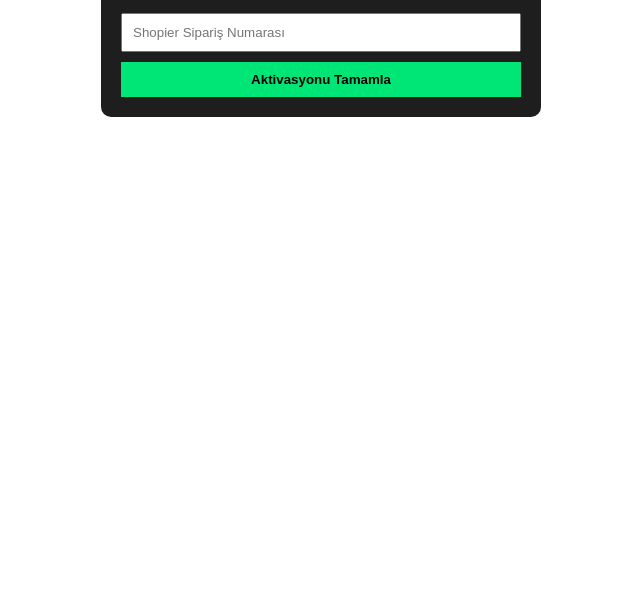
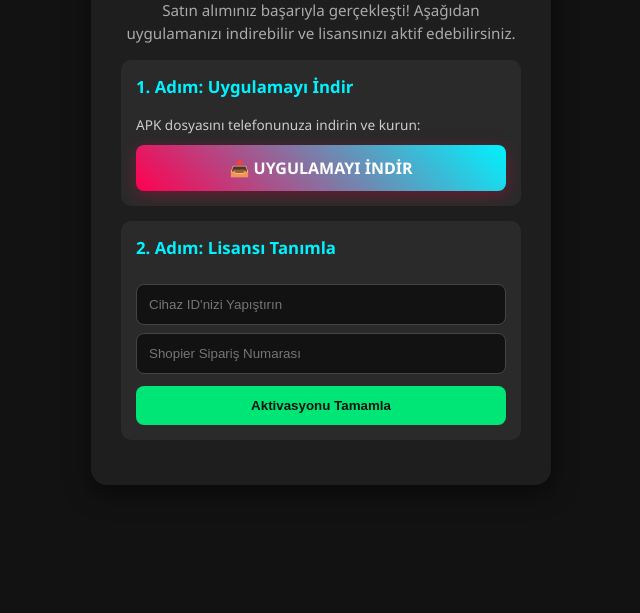
Before and after one commit to oraknizar-alt/-Tiktako, a website: page aktivasyon.html in a window 1280 px wide. Shown: the part 227-840 px from the top of the page, without its empty margins (319-959 px from the left). Before the commit the page ends 800 px from the top, so only its background shows below. Drawn offline with Linux system fonts and the light colour scheme.

Commit message:
Refactor aktivasyon.html for improved structure and style

```diff
--- a/aktivasyon.html
+++ b/aktivasyon.html
@@ -1,19 +1,127 @@
-<!-- aktivasyon.html -->
-<div style="max-width: 400px; margin: 50px auto; text-align: center; color: white; background: #1e1e1e; padding: 20px; border-radius: 10px;">
-    <h2>Lisans Aktivasyonu</h2>
-    <p>Satın aldığınız paketi cihazınıza tanımlayın.</p>
+<!DOCTYPE html>
+<html lang="tr">
+<head>
+    <meta charset="UTF-8">
+    <meta name="viewport" content="width=device-width, initial-scale=1.0">
+    <title>Rose Stüdyo - İndirme ve Aktivasyon</title>
+    <style>
+        body {
+            font-family: 'Segoe UI', Tahoma, Geneva, Verdana, sans-serif;
+            background-color: #121212;
+            color: #ffffff;
+            display: flex;
+            justify-content: center;
+            align-items: center;
+            min-height: 100vh;
+            margin: 0;
+            padding: 20px;
+        }
+        .container {
+            background-color: #1e1e1e;
+            padding: 30px;
+            border-radius: 16px;
+            box-shadow: 0 8px 24px rgba(0,0,0,0.5);
+            max-width: 400px;
+            width: 100%;
+            text-align: center;
+        }
+        h2 {
+            color: #ff0050;
+            margin-bottom: 8px;
+        }
+        p {
+            color: #aaa;
+            font-size: 0.95rem;
+            line-height: 1.5;
+        }
+        .step {
+            background: #2a2a2a;
+            padding: 15px;
+            border-radius: 10px;
+            margin: 15px 0;
+            text-align: left;
+        }
+        .step h3 {
+            margin-top: 0;
+            font-size: 1.05rem;
+            color: #00f2fe;
+        }
+        .btn-download {
+            display: block;
+            width: 100%;
+            background: linear-gradient(45deg, #ff0050, #00f2fe);
+            color: white;
+            padding: 12px 0;
+            text-decoration: none;
+            font-weight: bold;
+            border-radius: 8px;
+            text-align: center;
+            box-sizing: border-box;
+            box-shadow: 0 4px 15px rgba(255, 0, 80, 0.3);
+        }
+        input[type="text"] {
+            width: 100%;
+            padding: 12px;
+            margin-top: 8px;
+            border-radius: 8px;
+            border: 1px solid #444;
+            background-color: #121212;
+            color: #fff;
+            box-sizing: border-box;
+            outline: none;
+        }
+        .btn-activate {
+            width: 100%;
+            background-color: #00e676;
+            color: #121212;
+            border: none;
+            padding: 12px;
+            font-weight: bold;
+            border-radius: 8px;
+            margin-top: 12px;
+            cursor: pointer;
+        }
+        .btn-activate:active {
+            opacity: 0.8;
+        }
+    </style>
+</head>
+<body>
 
-    <input type="text" id="deviceId" placeholder="Cihaz ID'nizi Yapıştırın" style="width: 100%; padding: 10px; margin: 10px 0;"><br>
-    <input type="text" id="orderNo" placeholder="Shopier Sipariş Numarası" style="width: 100%; padding: 10px; margin: 10px 0;"><br>
+<div class="container">
+    <h2>🎉 Rose Stüdyo</h2>
+    <p>Satın alımınız başarıyla gerçekleşti! Aşağıdan uygulamanızı indirebilir ve lisansınızı aktif edebilirsiniz.</p>
 
-    <button onclick="activateLicense()" style="width: 100%; padding: 10px; background: #00e676; border: none; cursor: pointer; font-weight: bold;">Aktivasyonu Tamamla</button>
+    <!-- 1. ADIM: UYGULAMAYI İNDİR -->
+    <div class="step">
+        <h3>1. Adım: Uygulamayı İndir</h3>
+        <p style="font-size: 0.85rem; color: #ccc; margin-bottom: 10px;">APK dosyasını telefonunuza indirin ve kurun:</p>
+        <a href="https://github.com/oraknizar-alt/-Tiktako/raw/main/ROSE%20ST%C3%9CDYO.apk" class="btn-download" download>
+            📥 UYGULAMAYI İNDİR
+        </a>
+    </div>
+
+    <!-- 2. ADIM: LİSANS AKTİVASYONU -->
+    <div class="step">
+        <h3>2. Adım: Lisansı Tanımla</h3>
+        <input type="text" id="deviceId" placeholder="Cihaz ID'nizi Yapıştırın">
+        <input type="text" id="orderNo" placeholder="Shopier Sipariş Numarası">
+
+        <button class="btn-activate" onclick="activateLicense()">Aktivasyonu Tamamla</button>
+    </div>
 </div>
 
 <script>
 async function activateLicense() {
-    const deviceId = document.getElementById('deviceId').value;
-    const orderNo = document.getElementById('orderNo').value;
+    const deviceId = document.getElementById('deviceId').value.trim();
+    const orderNo = document.getElementById('orderNo').value.trim();
 
+    if(!deviceId || !orderNo) {
+        alert('Lütfen tüm alanları doldurun!');
+        return;
+    }
+
+    try {
         const response = await fetch('http://SUNUCU_ADRESIN:3000/api/auto-activate', {
             method: 'POST',
             headers: { 'Content-Type': 'application/json' },
@@ -22,5 +130,11 @@ async function activateLicense() {
 
         const result = await response.json();
         alert(result.message);
+    } catch (error) {
+        alert('Sunucuya bağlanırken bir hata oluştu!');
+    }
 }
 </script>
+
+</body>
+</html>
```
Lines whose indentation alone changed are shown as unchanged.
